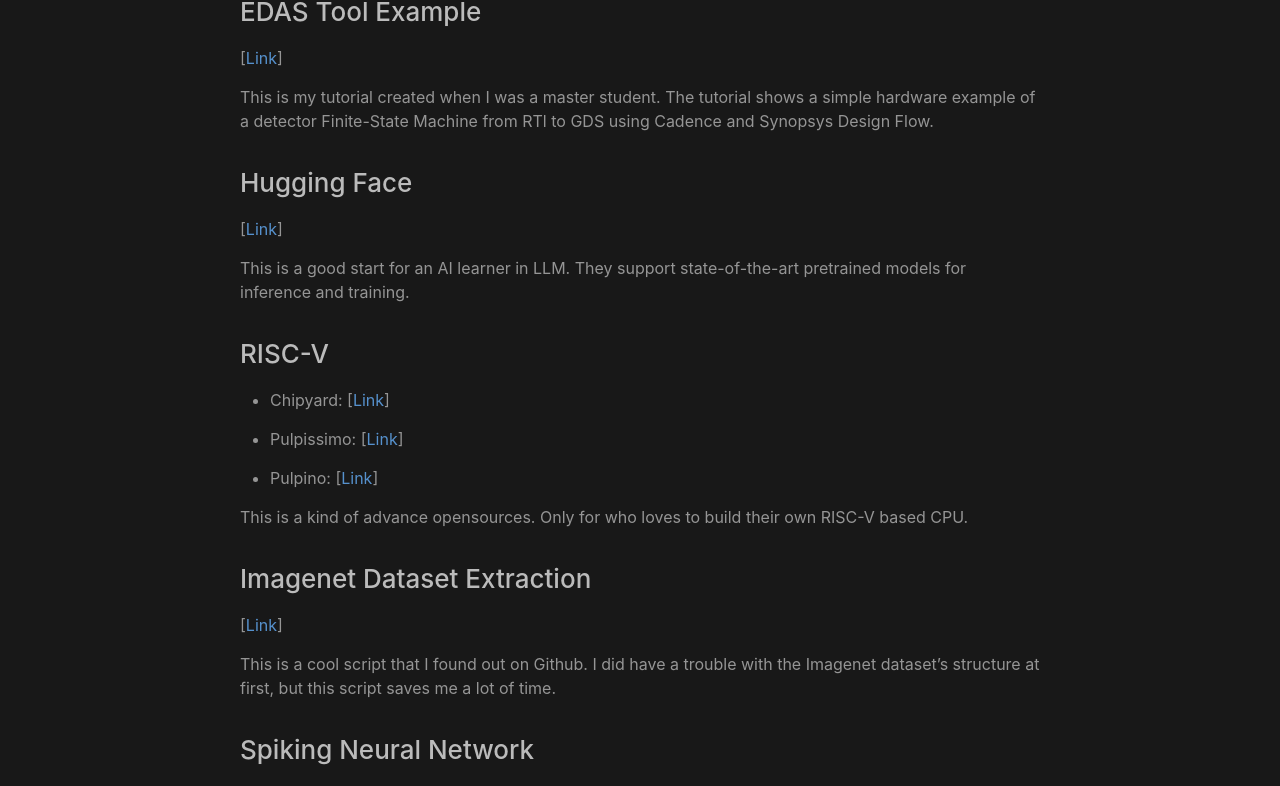
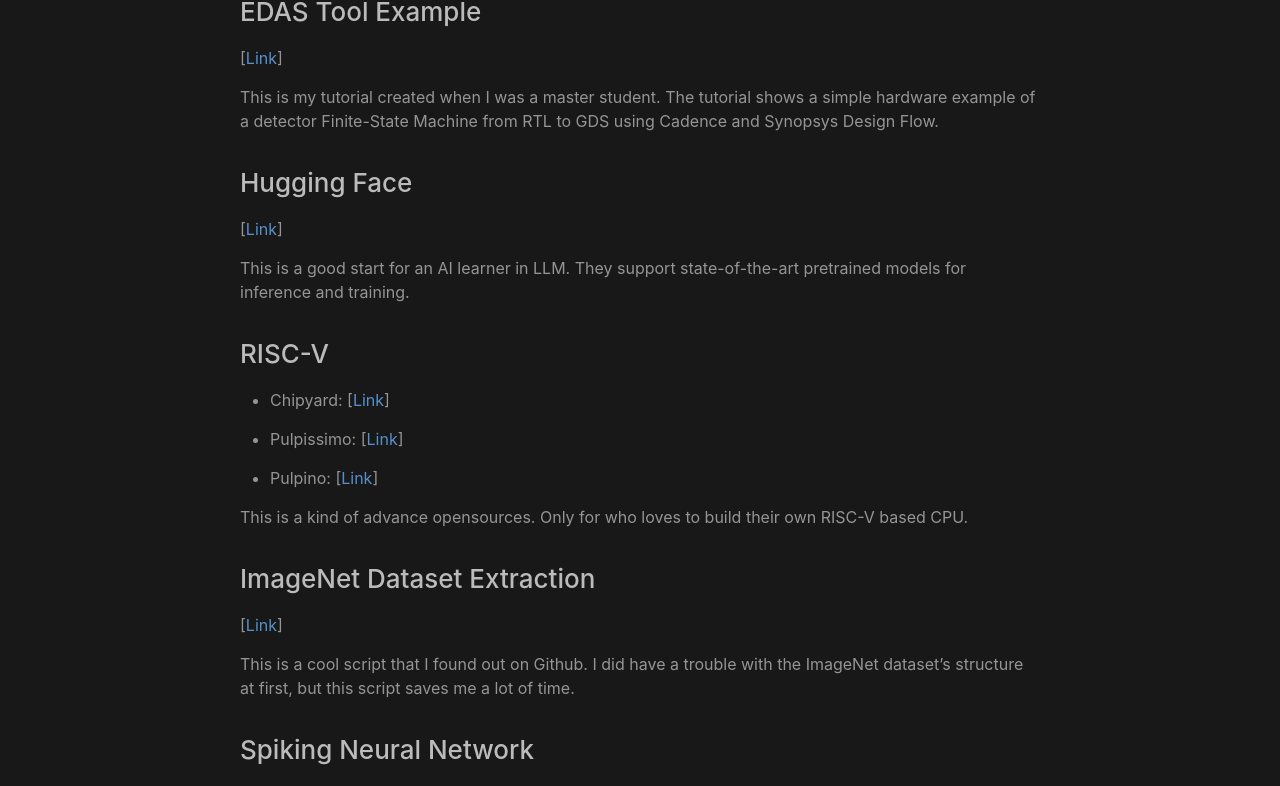
Before and after one commit to EternalSirius/doanhnn.github.io, a Jekyll site: the page built from opensource.md, in a window 1280 px wide. Shown: the part 378-1164 px from the top of the page. Built offline with Jekyll 4.4.1, drawn with Linux system fonts in a browser that asks for light colours.

Commit message:
Fix typpo

```diff
--- a/opensource.md
+++ b/opensource.md
@@ -14,7 +14,7 @@ This cool website is a good start for hardware-design beginners. It introduces b
 
 [[Link](https://github.com/EternalSirius/EDAS-Tool-Examples)]
 
-This is my tutorial created when I was a master student. The tutorial shows a simple hardware example of a detector Finite-State Machine from RTl to GDS using Cadence and Synopsys Design Flow.
+This is my tutorial created when I was a master student. The tutorial shows a simple hardware example of a detector Finite-State Machine from RTL to GDS using Cadence and Synopsys Design Flow.
 
 ### Hugging Face
 
@@ -32,11 +32,11 @@ This is a good start for an AI learner in LLM. They support state-of-the-art pre
 
 This is a kind of advance opensources. Only for who loves to build their own RISC-V based CPU.
 
-### Imagenet Dataset Extraction
+### ImageNet Dataset Extraction
 
 [[Link](https://gist.github.com/BIGBALLON/8a71d225eff18d88e469e6ea9b39cef4)]
 
-This is a cool script that I found out on Github. I did have a trouble with the Imagenet dataset's structure at first, but this script saves me a lot of time.
+This is a cool script that I found out on Github. I did have a trouble with the ImageNet dataset's structure at first, but this script saves me a lot of time.
 
 ### Spiking Neural Network
 
```
